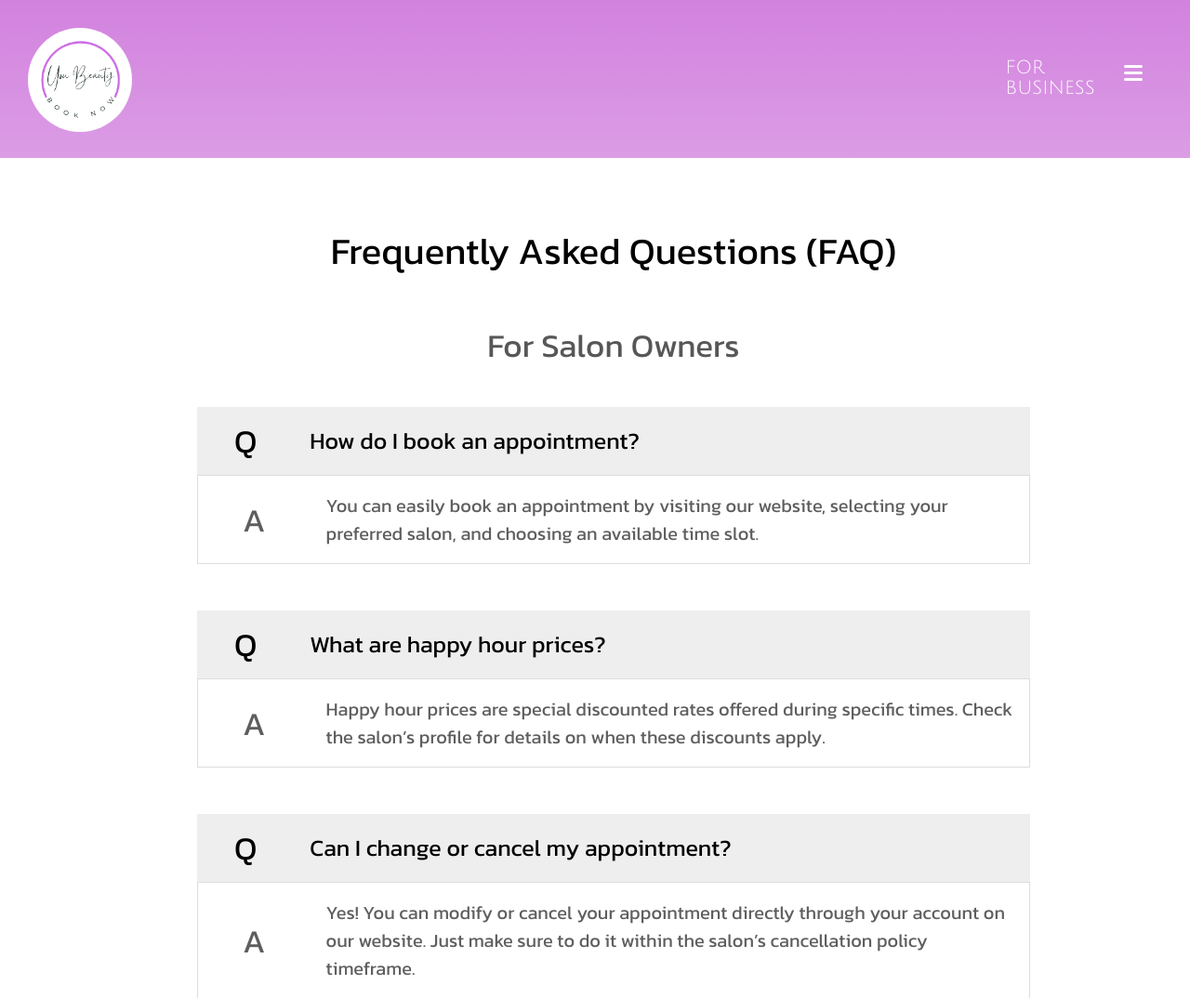
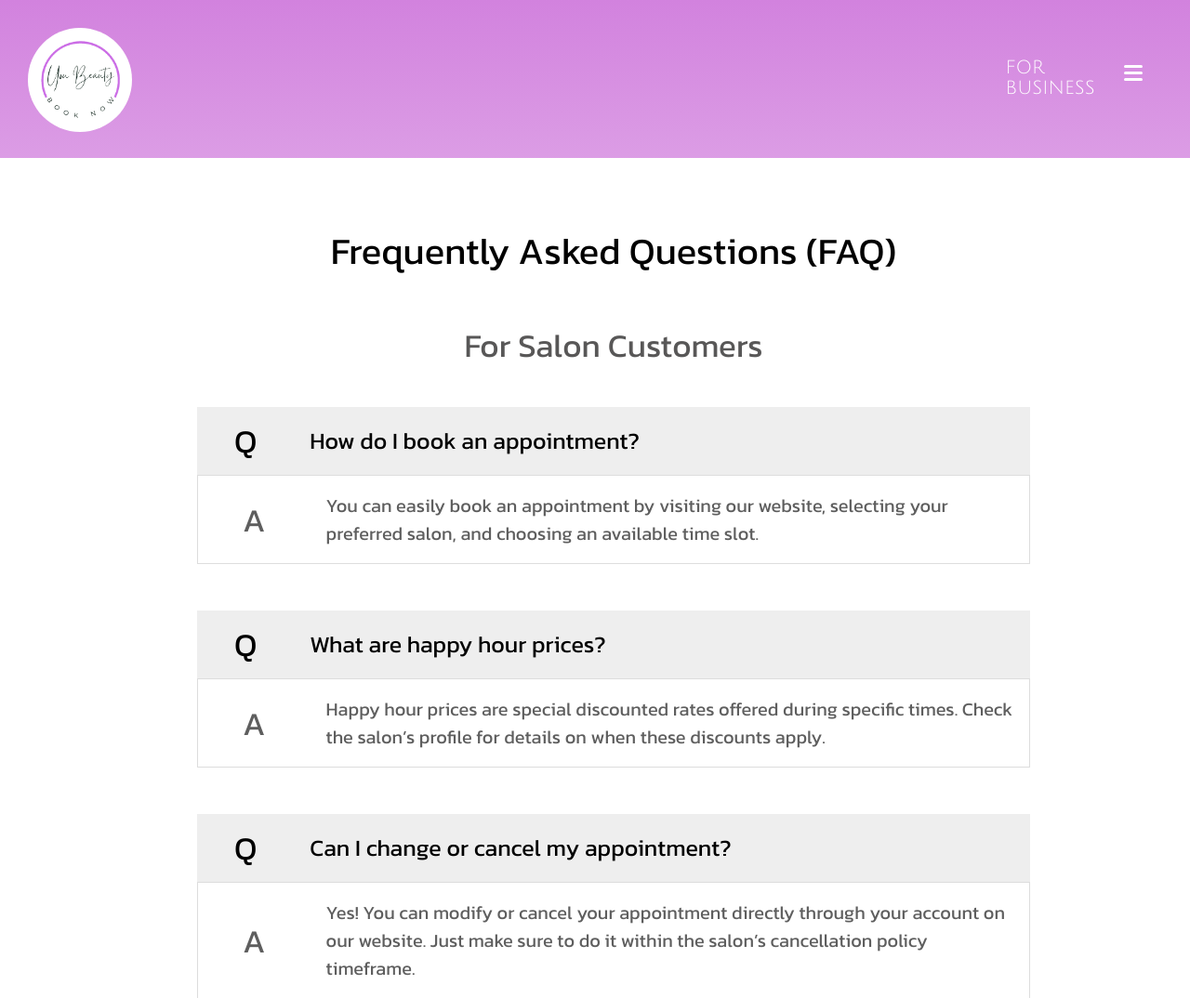
Before and after one commit to henrylo212/YouBeauty, a Django app: page /accounts/faq/ in a window 1280 px wide. Shown: the top 1074 px of the page at 93% size. Run offline with Django 5.2, Linux system fonts and the light colour scheme.

Commit message:
Fixed minor error on FAQ page

```diff
--- a/Code/templates/faq.html
+++ b/Code/templates/faq.html
@@ -17,7 +17,7 @@
     <div class="FAQ-body">
         <h1> Frequently Asked Questions (FAQ) </h1>
 
-        <h2> For Salon Owners </h2>
+        <h2> For Salon Customers </h2>
 
         <div class="small-spacer"></div>
 
```
